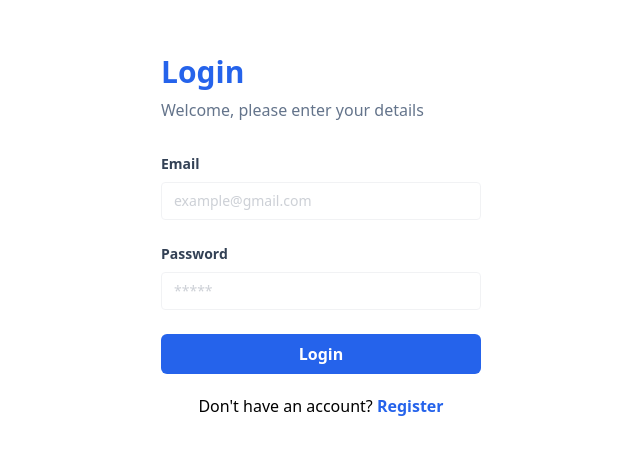
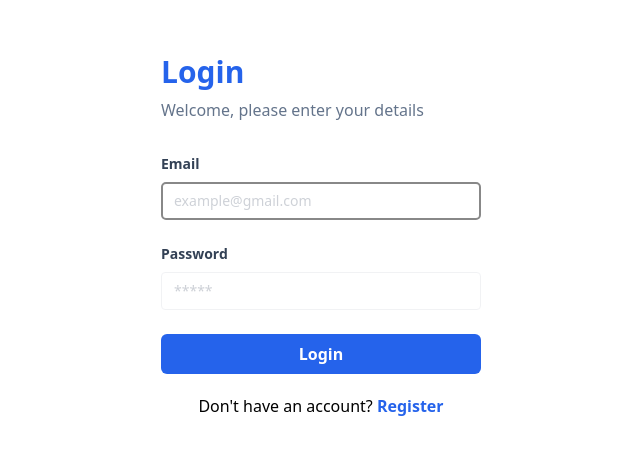
Before and after one commit to KenzoSebastian/belajar_react, a React (Vite) app: page /login in a window 1280 px wide. Shown: the part 164-618 px from the top of the page, without its empty margins (319-959 px from the left). Built offline with nearby package versions, Linux system fonts and the light colour scheme.

Commit message:
UseRef Functional Component

```diff
--- a/src/Pages/products.jsx
+++ b/src/Pages/products.jsx
@@ -1,4 +1,4 @@
-import { Fragment, useEffect, useState } from "react";
+import { Fragment, useEffect, useRef, useState } from "react";
 import CardProduct from "../components/Fragments/CardProduct";
 import Button from "../components/Elements/Button";
 import Counter from "../components/Fragments/Counter";
@@ -66,15 +66,27 @@
         )
       );
     } else {
-      setCart([
-        ...cart,
-        {
-          id,
-          qty: 1,
-        },
-      ]);
+      setCart([...cart, { id, qty: 1 }]);
     }
   };
+
+  // useRef
+  const cartRef = useRef(JSON.parse(localStorage.getItem("cart")) || []);
+
+  const handleAddToCartRef = (id) => {
+    cartRef.current = [...cartRef.current, { id, qty: 1 }];
+    localStorage.setItem("cart", JSON.stringify(cartRef.current));
+  };
+
+  const totalPriceRef = useRef(null);
+
+  useEffect(() => {
+    if (cart.length > 0) {
+      totalPriceRef.current.style.display = "table-row";
+    } else {
+      totalPriceRef.current.style.display = "none";
+    }
+  }, [cart]);
   return (
     <Fragment>
       <div className="flex justify-end h-20 bg-blue-600 text-white items-center px-10">
@@ -134,7 +146,7 @@
                   </tr>
                 );
               })}
-              <tr>
+              <tr ref={totalPriceRef}>
                 <td colSpan={3}>
                   <b>Total Price</b>
                 </td>
--- a/src/components/Elements/Input/Input.jsx
+++ b/src/components/Elements/Input/Input.jsx
@@ -1,4 +1,6 @@
-const Input = ({ type, placeholder, name }) => {
+import { forwardRef } from "react";
+
+const Input = forwardRef(({ type, placeholder, name }, ref) => {
   return (
     <input
       type={type}
@@ -6,8 +8,9 @@
       placeholder={placeholder}
       name={name}
       id={name}
+      ref={ref}
     />
   );
-};
+});
 
 export default Input;
--- a/src/components/Elements/Input/index.jsx
+++ b/src/components/Elements/Input/index.jsx
@@ -1,13 +1,19 @@
+import { forwardRef } from "react";
 import Input from "./Input";
 import Label from "./label";
 
-const InputForm = ({ label, name, type, placeholder }) => {
+const InputForm = forwardRef(({ label, name, type, placeholder}, ref) => {
   return (
     <div className="mb-6">
       <Label htmlFor={name}>{label}</Label>
-      <Input name={name} placeholder={placeholder} type={type}></Input>
+      <Input
+        name={name}
+        placeholder={placeholder}
+        type={type}
+        ref={ref}
+      ></Input>
     </div>
   );
-};
+});
 
 export default InputForm;
--- a/src/components/Fragments/FormLogin.jsx
+++ b/src/components/Fragments/FormLogin.jsx
@@ -1,3 +1,4 @@
+import { useEffect, useRef } from "react";
 import Button from "../Elements/Button";
 import InputForm from "../Elements/Input";
 
@@ -8,6 +9,12 @@
     localStorage.setItem("password", event.target.password.value);
     window.location.href = "/products";
   };
+
+  const emailRef = useRef(null);
+
+  useEffect(() => {
+    emailRef.current.focus();
+  }, []);
   return (
     <form onSubmit={handleLogin}>
       <InputForm
@@ -15,6 +22,7 @@
         type="email"
         placeholder="example@gmail.com"
         name="email"
+        ref={emailRef}
       />
       <InputForm
         label="Password"
```
